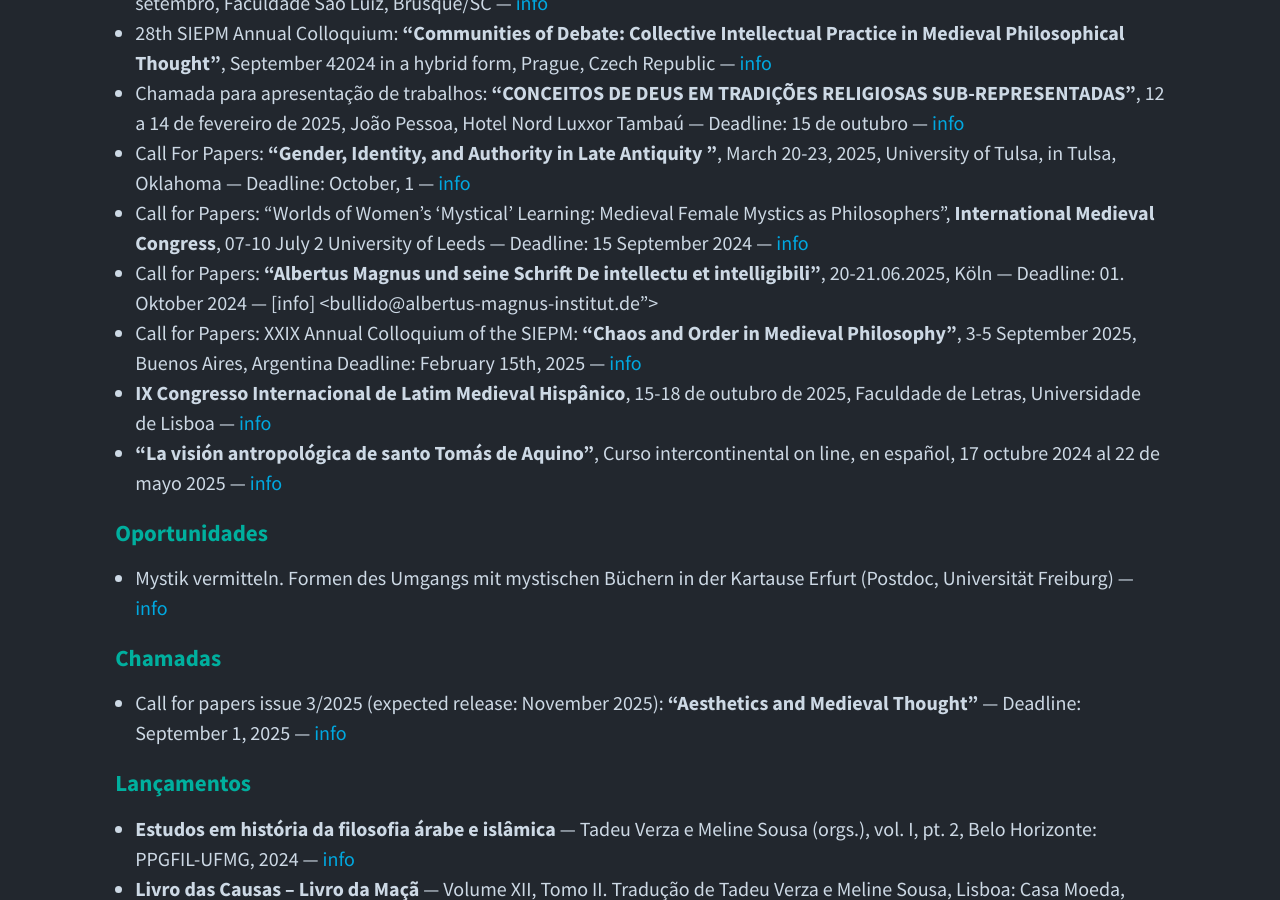
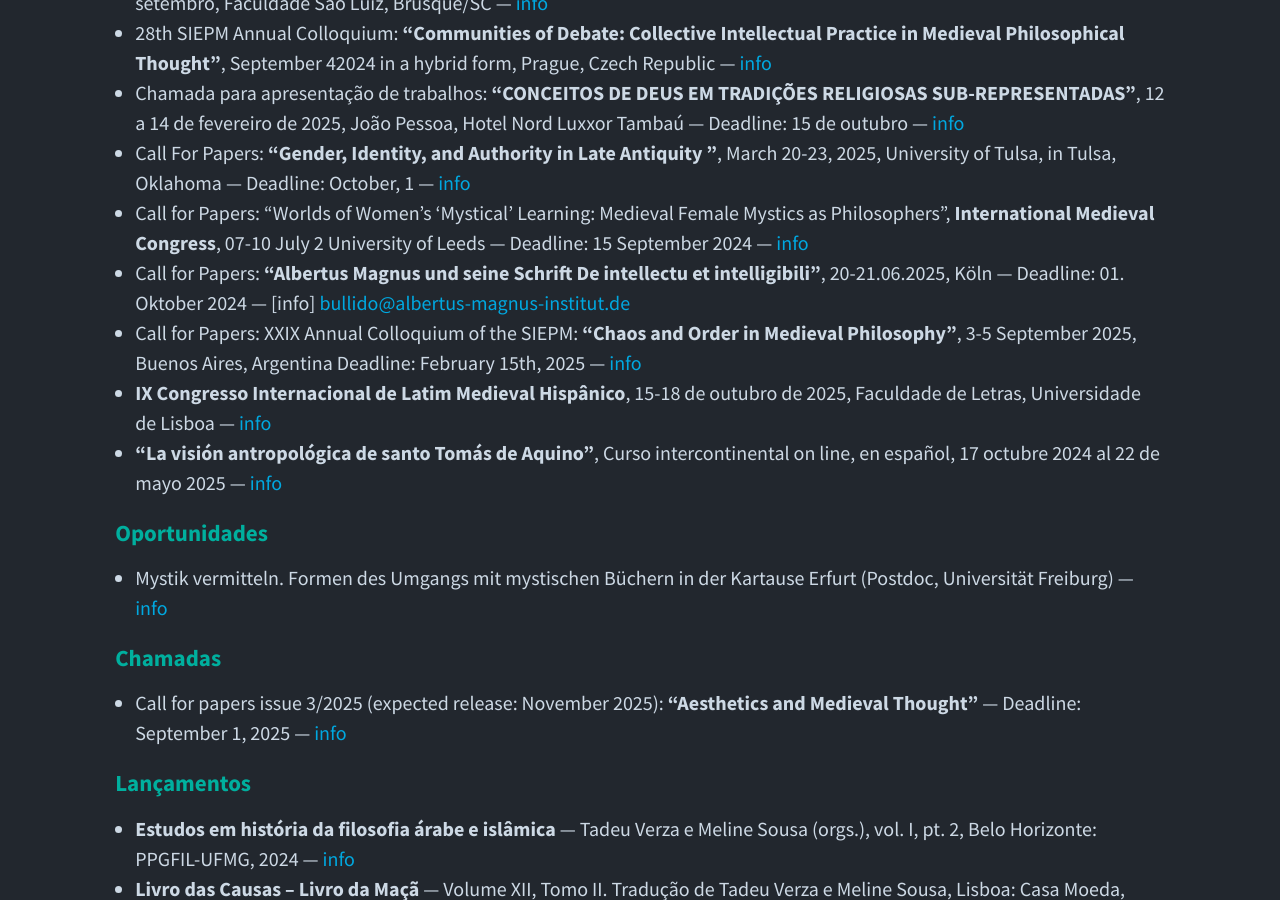
Before and after one commit to nap-o/sbefm, a Jekyll site: the page built from _posts/2024-08-26-newsletter-agosto.md, in a window 1280 px wide and 900 px high, scrolled down 591 px. Built offline with Jekyll 4.4.1, drawn with Linux system fonts in a browser that asks for light colours.

```diff
--- a/_posts/2024-08-26-newsletter-agosto.md
+++ b/_posts/2024-08-26-newsletter-agosto.md
@@ -19,7 +19,7 @@ Comunicação - SBEFM
 - Chamada para apresentação de trabalhos: **“CONCEITOS DE DEUS EM TRADIÇÕES RELIGIOSAS SUB-REPRESENTADAS”**, 12 a 14 de fevereiro de 2025, João Pessoa, Hotel Nord Luxxor Tambaú — Deadline: 15 de outubro — [info](https://www.god-and-consciousness.com/jp-conference){:target="_blank"}
 - Call For Papers: **“Gender, Identity, and Authority in Late Antiquity ”**, March 20-23, 2025, University of Tulsa, in Tulsa, Oklahoma — Deadline: October, 1 — [info](https://sites.utulsa.edu/shiftingfrontiersxvi/){:target="_blank"}
 - Call for Papers: “Worlds of Women's 'Mystical' Learning: Medieval Female Mystics as Philosophers”, **International Medieval Congress**, 07-10 July 2 University of Leeds — Deadline: 15 September 2024 — [info](https://tatianabarkovskiy.wordpress.com/wp-content/uploads/2024/07/mtn-imc-25-cfp-poster-final.pdf){:target="_blank"}
-- Call for Papers: **“Albertus Magnus und seine Schrift De intellectu et intelligibili”**, 20-21.06.2025, Köln — Deadline: 01. Oktober 2024 — [info] <bullido@albertus-magnus-institut.de”>
+- Call for Papers: **“Albertus Magnus und seine Schrift De intellectu et intelligibili”**, 20-21.06.2025, Köln — Deadline: 01. Oktober 2024 — [info] <bullido@albertus-magnus-institut.de>
 - Call for Papers: XXIX Annual Colloquium of the SIEPM: **“Chaos and Order in Medieval Philosophy”**, 3-5 September 2025, Buenos Aires, Argentina Deadline: February 15th, 2025 — [info](https://hiw.kuleuven.be/siepm/siepm2025#Program){:target="_blank"}
 - **IX Congresso Internacional de Latim Medieval Hispânico**, 15-18 de outubro de 2025, Faculdade de Letras, Universidade de Lisboa — [info](https://sites.google.com/view/ix-cilmh/home){:target="_blank"}
 - **“La visión antropológica de santo Tomás de Aquino”**, Curso intercontinental on line, en español, 17 octubre 2024 al 22 de mayo 2025 — [info](https://www.sitaroma.com/it/news-e-contributi/curso-intercontinental-on-line-en-espanol?fbclid=IwZXh0bgNhZW0CMTAAAR29CSkmTP3zRSSTLgPjdceV7ATiiJr2yqAL3gN-oRuGK6pQ0EznxgGdoSI_aem_GLyOiQW4gLCYpCFUFi0wiw){:target="_blank"}
```
